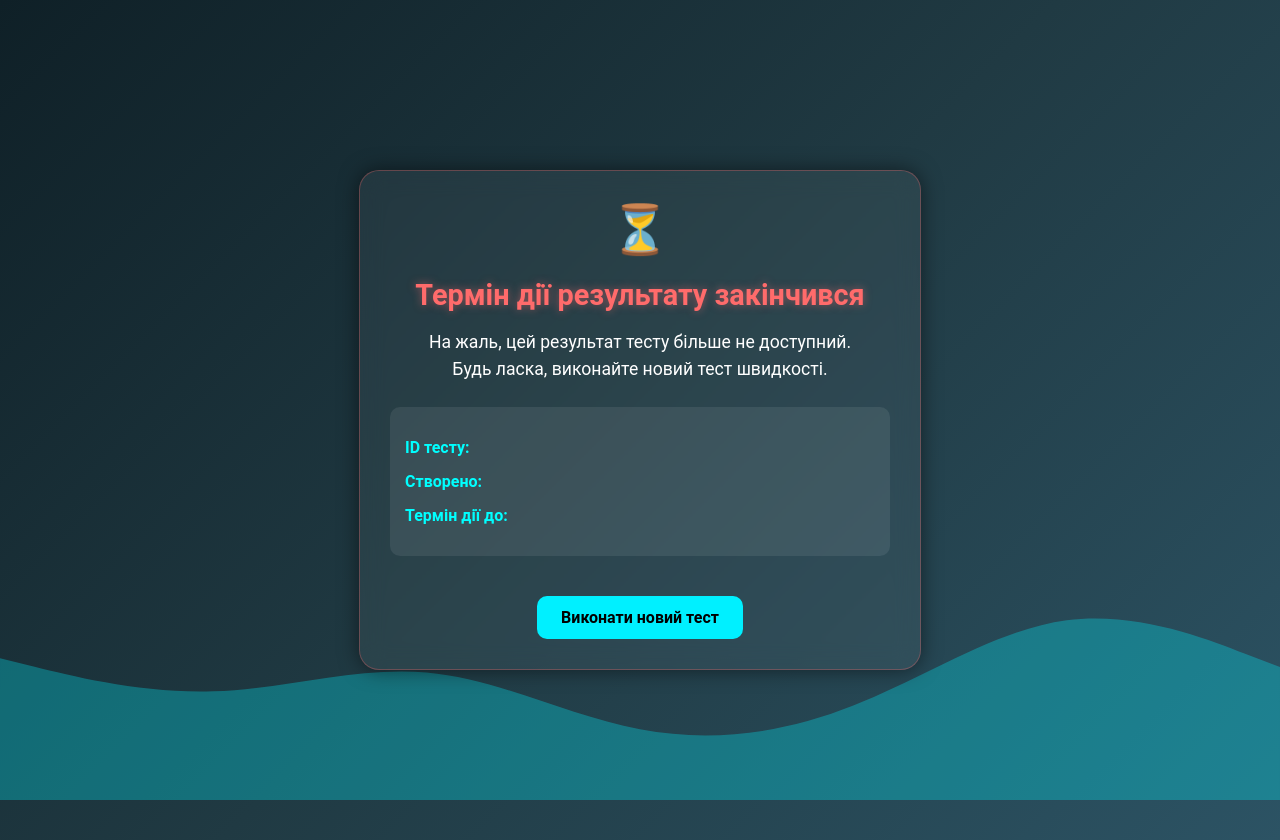
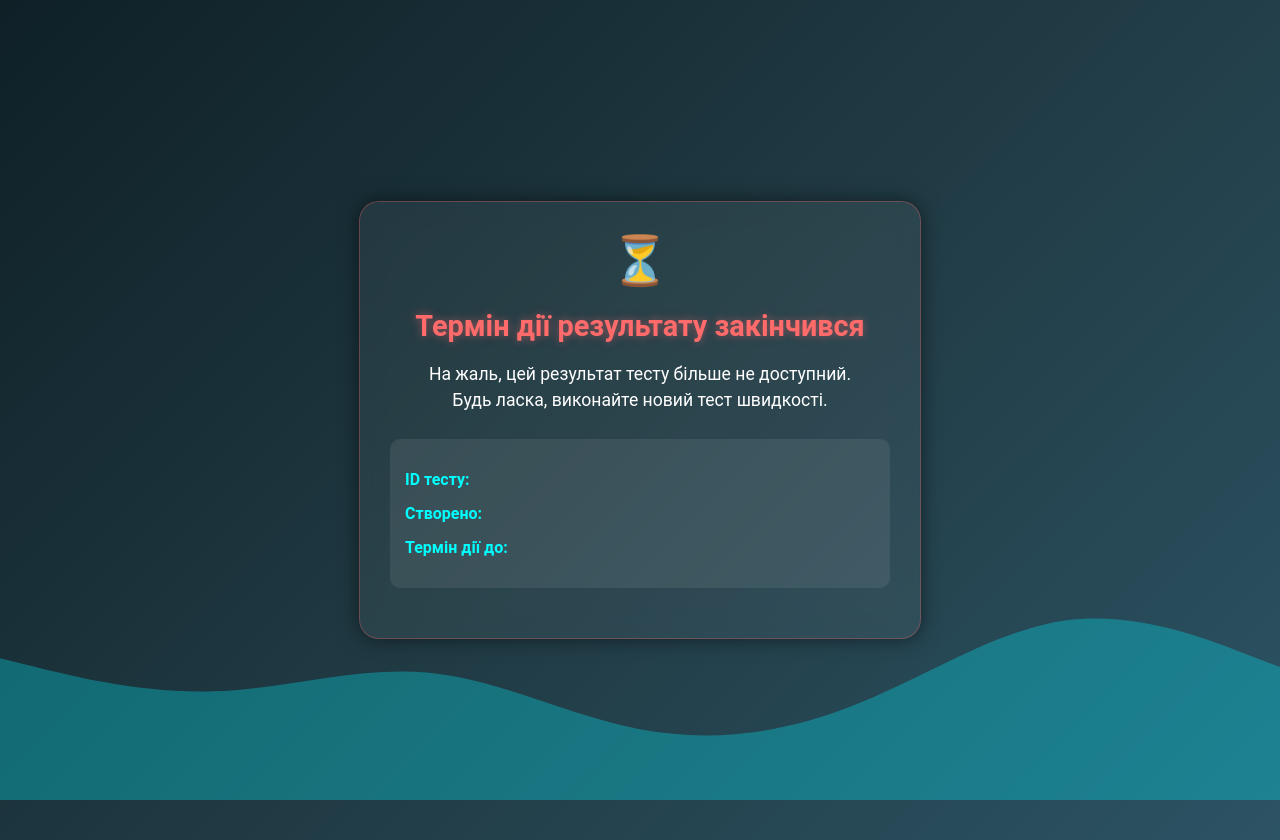
Before and after one commit to CrayZeeEeOne/hiv-test, a Flask app: template templates/expired.html in a window 1280 px wide. Run offline with Flask 3, Linux system fonts and the light colour scheme; the template is opened without the code that fills it, so the values that code supplies are empty.

Commit message:
expired result

```diff
--- a/templates/expired.html
+++ b/templates/expired.html
@@ -67,27 +67,6 @@
             margin-bottom: 15px;
         }
 
-        .btn {
-            background: #00f0ff;
-            border: none;
-            padding: 12px 24px;
-            border-radius: 10px;
-            font-size: 1rem;
-            margin-top: 20px;
-            cursor: pointer;
-            transition: 0.3s;
-            color: #000;
-            font-weight: bold;
-            text-decoration: none;
-            display: inline-block;
-        }
-
-        .btn:hover {
-            background: #0ff;
-            transform: translateY(-2px);
-            box-shadow: 0 5px 15px rgba(0, 240, 255, 0.4);
-        }
-
         .wave {
             position: fixed;
             bottom: 0;
@@ -119,8 +98,6 @@
                 <dd>{{ expires_at }}</dd>
             </dl>
         </div>
-
-        <a href="/" class="btn">Виконати новий тест</a>
     </div>
 
     <svg class="wave" viewBox="0 0 1440 320">
```
